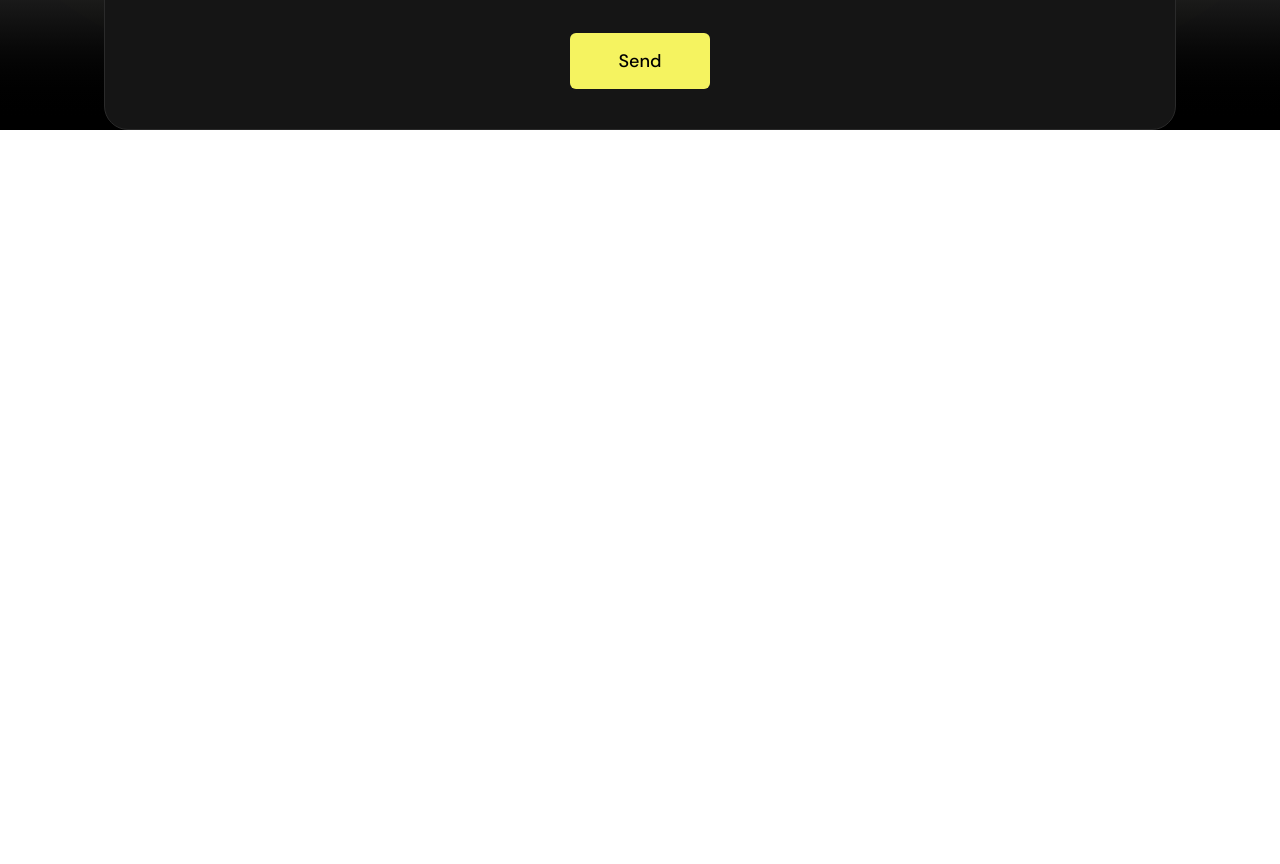
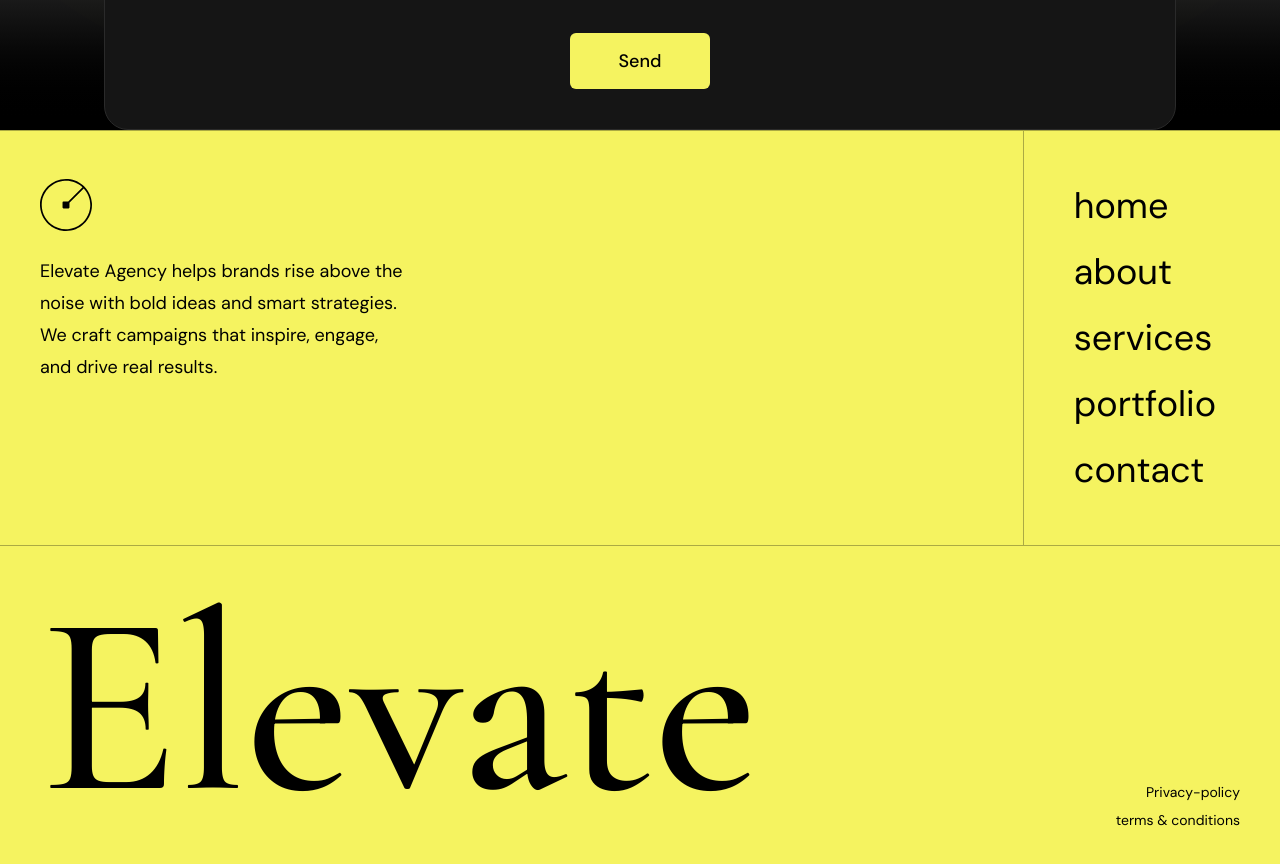
Before and after one commit to Amandi245/task1, a Next.js app: page / in a window 1280 px wide. Shown: the part 6380-7244 px from the top of the page. Before the commit the page ends 6510 px from the top, so only its background shows below. Built offline with nearby package versions, Linux system fonts and the light colour scheme.

Commit message:
feat(footer):add footer details

```diff
--- /dev/null
+++ b/app/components/Footer.tsx
@@ -0,0 +1,99 @@
+import Image from "next/image";
+import Link from "next/link";
+import { DM_Sans, Cormorant_Garamond } from "next/font/google";
+
+const dmSans = DM_Sans({
+  subsets: ["latin"],
+  weight: ["400", "500"],
+});
+
+const cormorant = Cormorant_Garamond({
+  subsets: ["latin"],
+  weight: ["500"],
+});
+
+const Footer = () => {
+  return (
+    <footer className="bg-[#F5F360] text-black border-t border-black/30">
+      <div className="mx-auto flex max-w-7xl">
+        <div className="w-[80%] border-r border-black/30 px-10 py-12">
+          <Image
+            src="/images/footer-logo.svg"
+            alt="Logo"
+            width={52}
+            height={52}
+            className="mb-6"
+          />
+
+          <p
+            className={`${dmSans.className} max-w-[400px] text-[18px] leading-8`}
+          >
+            Elevate Agency helps brands rise above the
+            <br />
+            noise with bold ideas and smart strategies.
+            <br />
+            We craft campaigns that inspire, engage,
+            <br />
+            and drive real results.
+          </p>
+        </div>
+
+        <div className="flex w-[20%] justify-end px-16 py-12">
+          <div className="flex flex-col gap-3">
+            <Link
+              href="/"
+              className={`${dmSans.className} text-[36px] text-black hover:opacity-70`}
+            >
+              home
+            </Link>
+
+            <Link
+              href="/about"
+              className={`${dmSans.className} text-[36px] text-black hover:opacity-70`}
+            >
+              about
+            </Link>
+
+            <Link
+              href="/services"
+              className={`${dmSans.className} text-[36px] text-black hover:opacity-70`}
+            >
+              services
+            </Link>
+
+            <Link
+              href="/portfolio"
+              className={`${dmSans.className} text-[36px] text-black hover:opacity-70`}
+            >
+              portfolio
+            </Link>
+
+            <Link
+              href="/contact"
+              className={`${dmSans.className} text-[36px] text-black hover:opacity-70`}
+            >
+              contact
+            </Link>
+          </div>
+        </div>
+      </div>
+
+      <div className="border-t border-black/30">
+        <div className="mx-auto flex max-w-7xl items-end justify-between px-10 py-8">
+          <h2 className={`${cormorant.className} text-[256px] leading-none`}>
+            Elevate
+          </h2>
+
+          <div
+            className={`${dmSans.className} text-right text-[14px] leading-7`}
+          >
+            <p>Privacy-policy</p>
+            <p>terms & conditions</p>
+          </div>
+        </div>
+      </div>
+    </footer>
+  );
+};
+
+export default Footer;
--- a/app/page.tsx
+++ b/app/page.tsx
@@ -4,6 +4,7 @@ import Services from "./components/Services";
 import WorkSection from "./components/WorkSection";
 import Testimonials from "./components/Testimonials";
 import ContactSection from "./components/ContactSection";
+import Footer from "./components/Footer";
 
 
 export default function Home() {
@@ -15,6 +16,7 @@ export default function Home() {
       <WorkSection />
       <Testimonials/>
       <ContactSection />
+      <Footer />
     </>
 
 
```
Also changed, not shown: public/images/footer-logo.svg (added).
